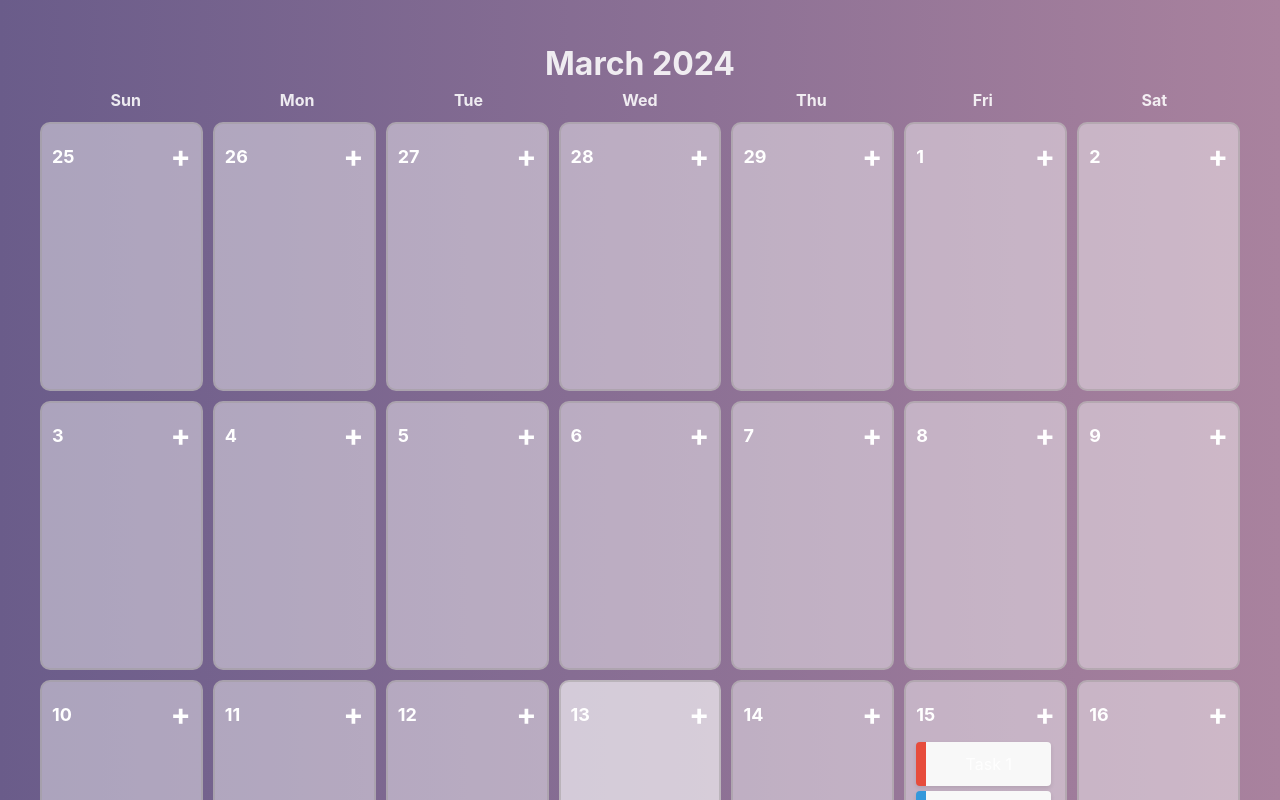
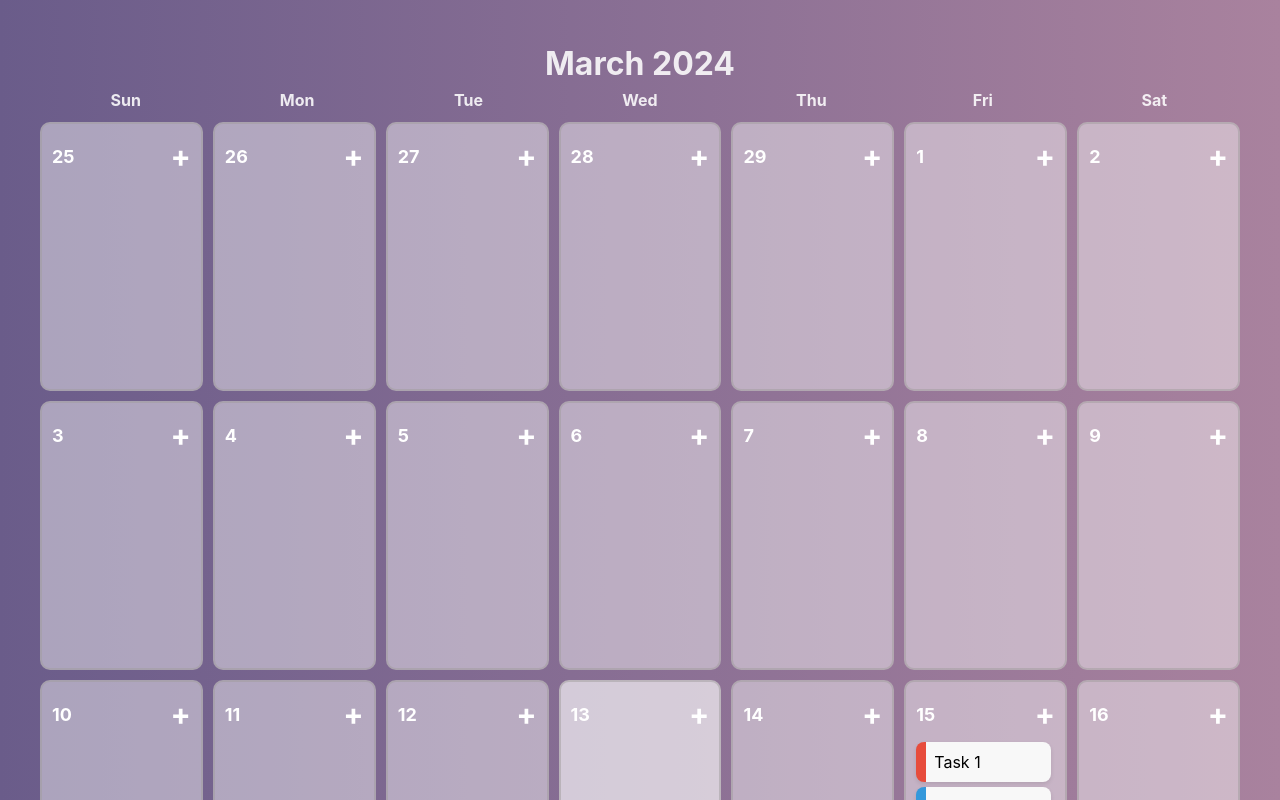
Before and after one commit to Hrinyov/calendar-app, a React (Vite) app: page / in a window 1280 px wide. Shown: the top 800 px of the page. Built offline with nearby package versions, Linux system fonts and the light colour scheme.

Commit message:
Add edit end delete task functionality

```diff
--- a/src/components/task-item/task-item.component.tsx
+++ b/src/components/task-item/task-item.component.tsx
@@ -1,23 +1,145 @@
-import { FC } from "react";
-import styled from "styled-components";
-
-interface TaskItemProps {
-  id: string;
-  title: string;
-  color?: string;
-}
+import { FC, useState } from "react";
+import styled, { css } from "styled-components";
+import { TaskItemProps } from "./task-item.types";
+import { useDispatch } from "react-redux";
+import {
+  deleteTask,
+  editTask,
+} from "../../store/features/task-slice/task-slice";
+import { Task } from "../../store/features/task-slice/task-slice.types";
+import { COLORS } from "../../utils/constants/constants";
 
 const TaskCard = styled.div<{ color?: string }>`
   background-color: #f8f8f8;
-  border-left: 10px solid ${({ color }) => color};
+  color: black;
+  border-left: 10px solid ${({ color }) => color || "#7b7777"};
   box-shadow: 0 2px 4px rgba(0, 0, 0, 0.1);
   margin: 5px 0;
-  padding: 10px;
-  border-radius: 4px;
+  padding: 8px;
+  border-radius: 8px;
   width: 90%;
   box-sizing: border-box;
+  display: flex;
+  justify-content: space-between;
+  align-items: center;
 `;
 
-export const TaskItem: FC<TaskItemProps> = ({ title, color }) => {
-  return <TaskCard color={color}>{title}</TaskCard>;
+const Button = styled.button`
+  padding: 4px 8px;
+  border-radius: 4px;
+  border: none;
+  background-color: lightgray;
+  color: white;
+  cursor: pointer;
+`;
+
+const Input = styled.input`
+  padding: 4px;
+  margin-right: 4px;
+  border: 1px solid #ccc;
+  width: 80%;
+  border-radius: 4px;
+`;
+
+const ColorSelection = styled.div`
+  display: flex;
+  padding: 5px;
+  background-color: white;
+  border-radius: 5px;
+  gap: 8px;
+`;
+
+const ColorSquare = styled.div<{ selected: boolean; color: string }>`
+  width: 15px;
+  height: 15px;
+  justify-content: center;
+  border-radius: 4px;
+  cursor: pointer;
+  ${({ color }) =>
+    css`
+      background-color: ${color};
+    `}
+  ${({ selected }) =>
+    selected &&
+    css`
+      border: 2px solid black;
+    `}
+`;
+
+const DeleteButton = styled.button`
+  padding: 4px 8px;
+  margin-bottom: 15px;
+  border-radius: 4px;
+  border: none;
+  background-color: #9b3636;
+  color: white;
+  cursor: pointer;
+`;
+
+export const TaskItem: FC<TaskItemProps> = ({ id, title, color, arrayKey }) => {
+  const [isEditing, setIsEditing] = useState(false);
+  const [editedTitle, setEditedTitle] = useState(title);
+  const [editedColor, setEditedColor] = useState(color);
+  const [showEditButton, setShowEditButton] = useState(false);
+  const dispatch = useDispatch();
+
+  const handleSave = () => {
+    const editedTask: Task = {
+      id,
+      title: editedTitle,
+      color: editedColor,
+    };
+    dispatch(editTask({ dayKey: arrayKey, editedTask }));
+    setIsEditing(false);
+  };
+
+  const handleDelete = () => {
+    dispatch(deleteTask({ dayKey: arrayKey, deletedTaskId: id }));
+  };
+
+  const isSaveDisabled = title.trim().length === 0;
+
+  return (
+    <>
+      <TaskCard
+        color={color}
+        onMouseEnter={() => setShowEditButton(true)}
+        onMouseLeave={() => setShowEditButton(false)}
+      >
+        {isEditing ? (
+          <>
+            <Input
+              value={editedTitle}
+              onChange={(e) => setEditedTitle(e.target.value)}
+            />
+            <Button onClick={handleSave} disabled={isSaveDisabled}>
+              Save
+            </Button>
+          </>
+        ) : (
+          <>
+            {title}
+            {showEditButton && (
+              <Button onClick={() => setIsEditing(true)}>Edit</Button>
+            )}
+          </>
+        )}
+      </TaskCard>
+      {isEditing && (
+        <>
+          <ColorSelection>
+            {COLORS.map((color) => (
+              <ColorSquare
+                key={color}
+                color={color}
+                selected={editedColor === color}
+                onClick={() => setEditedColor(color)}
+              />
+            ))}
+          </ColorSelection>
+          <DeleteButton onClick={handleDelete}>Delete</DeleteButton>
+        </>
+      )}
+    </>
+  );
 };
```
